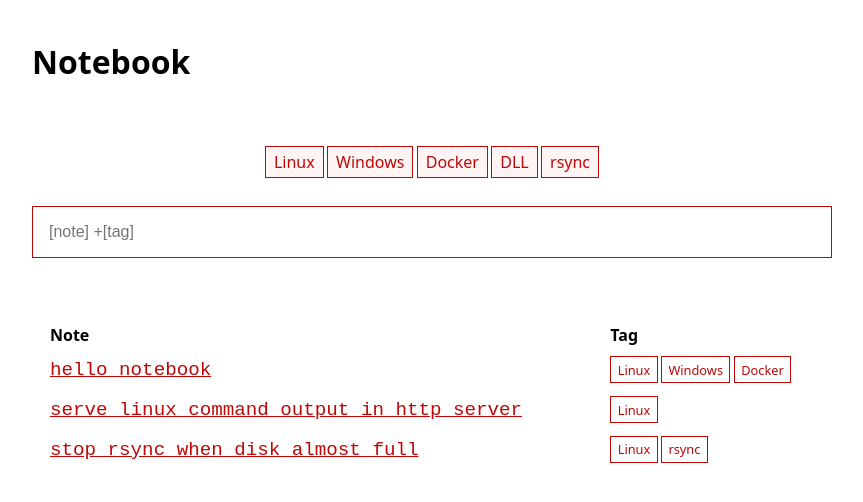
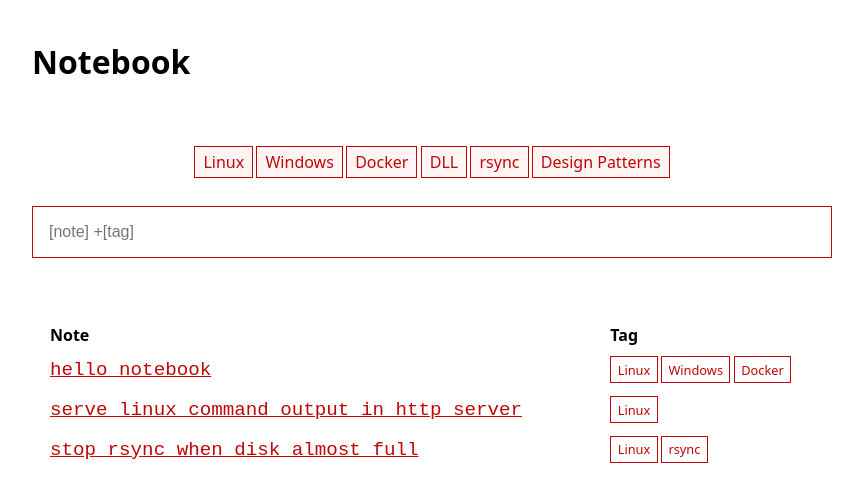
Before and after one commit to NicolasBourhis/notebook, a Jekyll site: the page built from index.md, in a window 1280 px wide. Shown: the top 502 px of the page, without its empty margins (208-1071 px from the left). Built offline with Jekyll 4.4.1, drawn with Linux system fonts in a browser that asks for light colours.

Commit message:
Update tags.yml

```diff
--- a/_data/tags.yml
+++ b/_data/tags.yml
@@ -15,3 +15,6 @@ dll:
 
 rsync:
   label: rsync
+
+design_patterns:
+  label: Design Patterns
```
